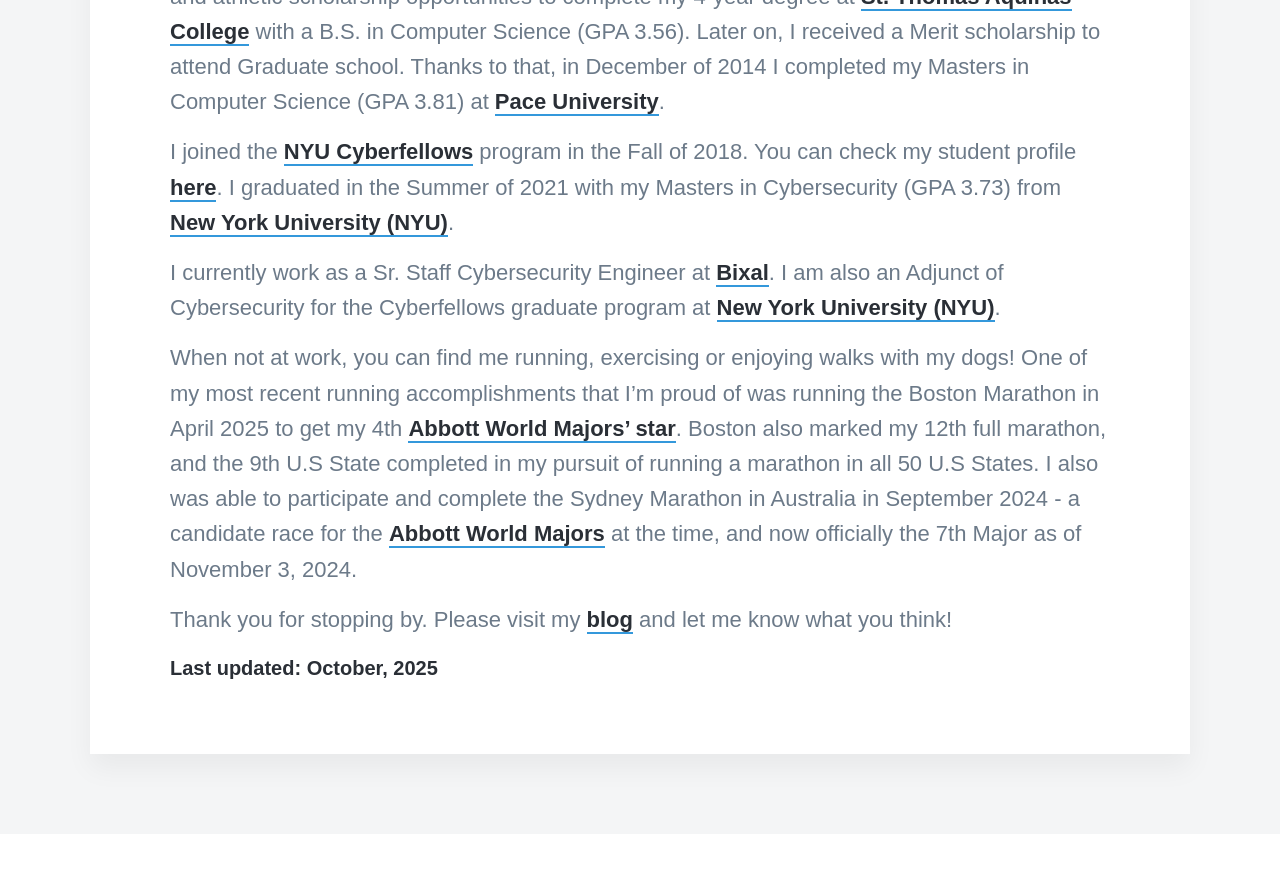
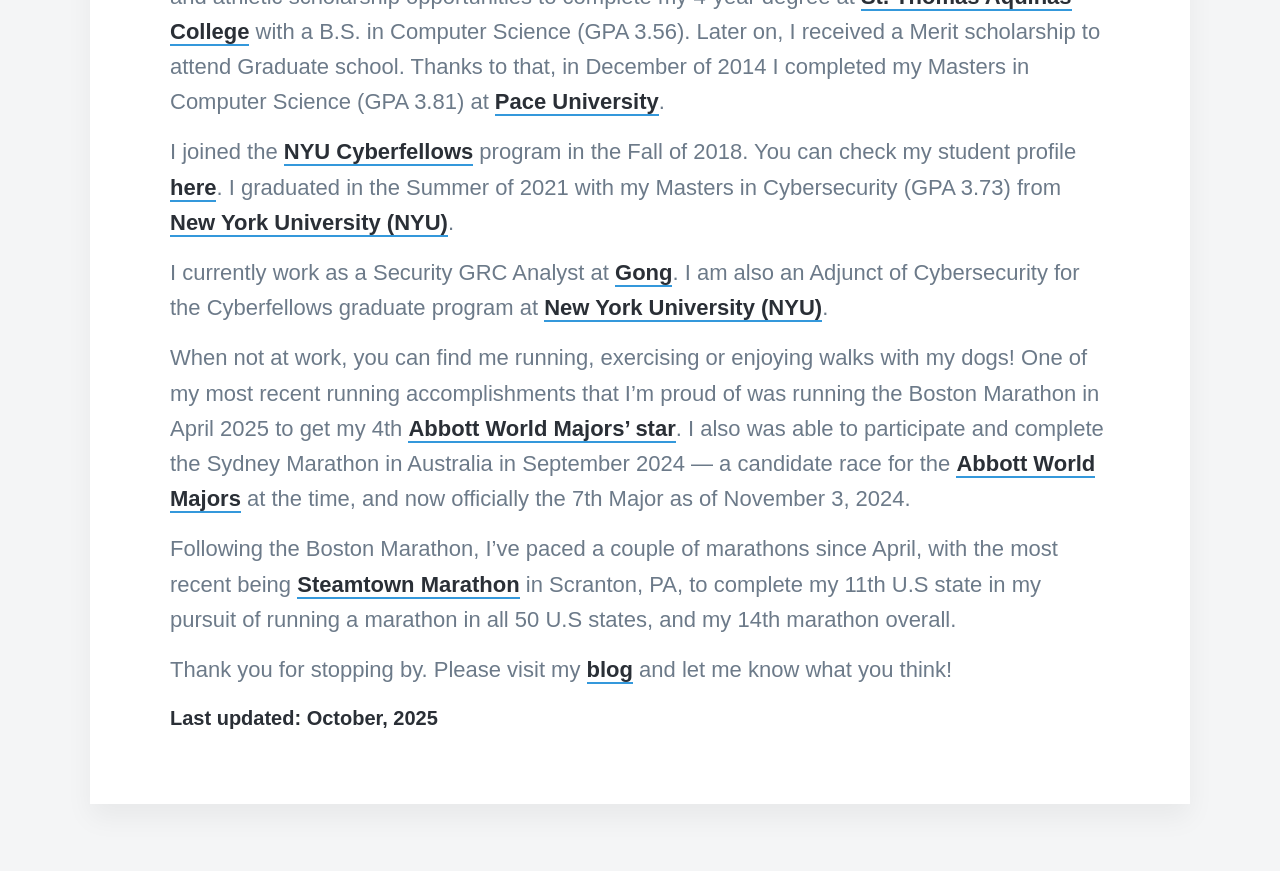
Before and after one commit to paoga87/jekyll-v2, a Jekyll site: the page built from _pages/about.md, in a window 1280 px wide and 900 px high, scrolled down 1868 px. Shown: the top 871 px of the window. Built offline with Jekyll 4.4.1, drawn with Linux system fonts in a browser that asks for light colours; nearby versions of some CDN libraries; some web fonts are replaced.

```diff
--- a/_data/settings.yml
+++ b/_data/settings.yml
@@ -38,7 +38,7 @@ contact_settings:
 social_settings:
   facebook_url: ''
   twitter_url: 'https://twitter.com/paogarciac'
-  instagram_url: ''
+  instagram_url: 'https://www.instagram.com/paoruns'
   snapchat_url: ''
   youtube_url: ''
   google-plus_url: ''
--- a/_pages/about.md
+++ b/_pages/about.md
@@ -19,9 +19,11 @@ After being an Au Pair, I decided to stay and attend school here in the US. I st
 
 I joined the [NYU Cyberfellows](https://engineering.nyu.edu/academics/programs/cybersecurity-ms-online/nyu-cyber-fellows) program in the Fall of 2018. You can check my student profile [here](https://engineering.nyu.edu/student/paola-garcia-cardenas). I graduated in the Summer of 2021 with my Masters in Cybersecurity (GPA 3.73) from [New York University (NYU)](http://www.nyu.edu/).
 
-I currently work as a Sr. Staff Cybersecurity Engineer at [Bixal](https://www.bixal.com/). I am also an Adjunct of Cybersecurity for the Cyberfellows graduate program at [New York University (NYU)](http://www.nyu.edu/).
+I currently work as a Security GRC Analyst at [Gong](https://www.gong.io/). I am also an Adjunct of Cybersecurity for the Cyberfellows graduate program at [New York University (NYU)](http://www.nyu.edu/).
 
-When not at work, you can find me running, exercising or enjoying walks with my dogs! One of my most recent running accomplishments that I'm proud of was running the Boston Marathon in April 2025 to get my 4th [Abbott World Majors' star](https://www.worldmarathonmajors.com/six-star/majors). Boston also marked my 12th full marathon, and the 9th U.S State completed in my pursuit of running a marathon in all 50 U.S States. I also was able to participate and complete the  Sydney Marathon in Australia in September 2024 - a candidate race for the [Abbott World Majors](https://www.worldmarathonmajors.com/sydney-major) at the time, and now officially the 7th Major as of November 3, 2024.
+When not at work, you can find me running, exercising or enjoying walks with my dogs! One of my most recent running accomplishments that I'm proud of was running the Boston Marathon in April 2025 to get my 4th [Abbott World Majors' star](https://www.worldmarathonmajors.com/six-star/majors). I also was able to participate and complete the Sydney Marathon in Australia in September 2024 — a candidate race for the [Abbott World Majors](https://www.worldmarathonmajors.com/sydney-major) at the time, and now officially the 7th Major as of November 3, 2024.
+
+Following the Boston Marathon, I've paced a couple of marathons since April, with the most recent being [Steamtown Marathon](https://steamtownmarathon.com/) in Scranton, PA, to complete my 11th U.S state in my pursuit of running a marathon in all 50 U.S states, and my 14th marathon overall.
 
 Thank you for stopping by. Please visit my [blog](/blog) and let me know what you think!
 
```
Also changed, not shown: _pages/resume.md (+2 -1 lines), README.md, 4 other files.
